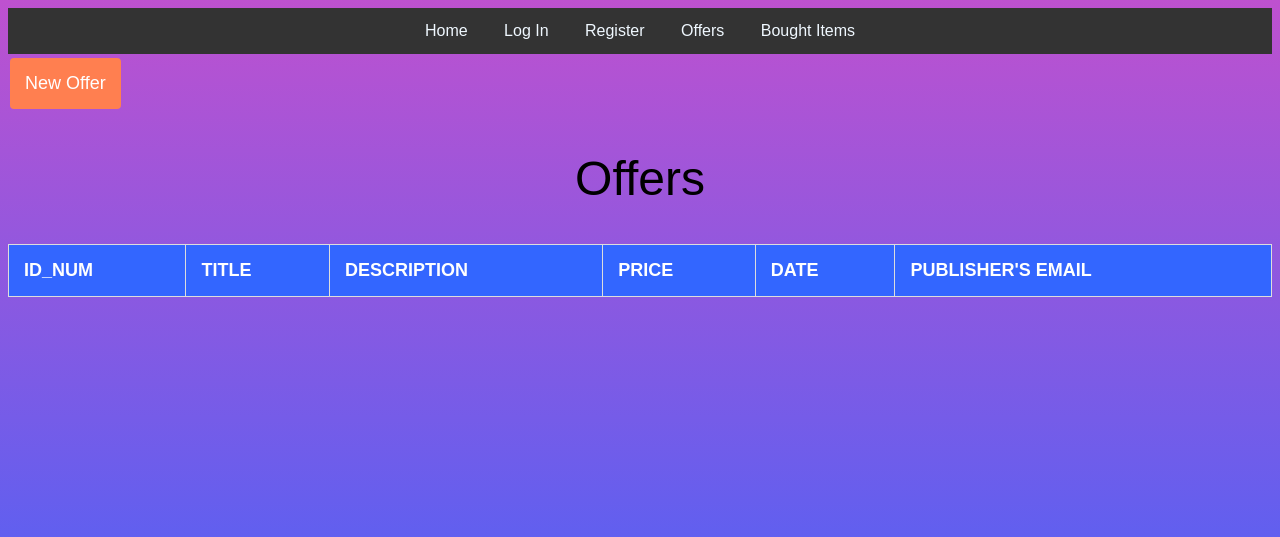
After one commit to vankoowe/Flask-project, a Flask app: page /offers in a window 1280 px wide. The commit adds this page. Shown: the top 537 px of the page. Run offline with Flask 2, Linux system fonts and the light colour scheme; lists and menus that the app fills with data are empty.

Commit message:
Added offers and new_offer

```diff
--- a/Online Store/app.py
+++ b/Online Store/app.py
@@ -20,6 +20,21 @@ def login():
         return redirect(url_for('register'))
 
     return render_template('login.html')
+
+@app.route('/offers', methods=['GET', 'POST'])
+def offers():
+    if request.method == 'POST':
+        return redirect(url_for('index'))
+
+    return render_template('offers.html')
+
+@app.route('/offers/new_offer', methods=['GET', 'POST'])
+def new_offer():
+    if request.method == 'POST':
+        return redirect(url_for('offers'))
+
+    return render_template('new_offer.html')
+
 #disable cache si cykni predi da polzwash
 if __name__ == "__main__":
     app.run(debug=True)
--- a/Online Store/database.py
+++ b/Online Store/database.py
@@ -15,7 +15,7 @@ conn.cursor().execute('''CREATE TABLE IF NOT EXISTS users
     )
 ''')
 
-conn.cursor().execute('''CREATE TABLE IF NOT EXISTS advertisements
+conn.cursor().execute('''CREATE TABLE IF NOT EXISTS offers
     (
         id INTEGER PRIMARY KEY AUTOINCREMENT,
         title TEXT NOT NULL,
--- a/Online Store/static/styles/style.css
+++ b/Online Store/static/styles/style.css
@@ -24,7 +24,7 @@ body {
   border-radius: 5px;
 }
 
-input[type=text], input[type=password] {
+input[type=text], input[type=password], input[type=number], input[type=date], input[type=email] {
   width: 100%;
   padding: 15px;
   margin: 5px 0 18px 0;
@@ -67,6 +67,7 @@ hr {
   text-align:center;
   background-color: #333;
 }
+
 .nav li{
   display:inline;
 }
@@ -88,3 +89,27 @@ p{
   text-align: center;
   margin: 5%;
 }
+
+table, td, th {
+  border: 1px solid #ddd;
+  text-align: left;
+}
+
+table {
+  border-collapse: collapse;
+  width: 100%;
+}
+
+th, td {
+  padding: 15px;
+  text-align: left;
+}
+
+tr{
+  background-color: #f2f2f2
+}
+
+th {
+  background-color: #3366ff;
+  color: white;
+}
--- a/Online Store/templates/index.html
+++ b/Online Store/templates/index.html
@@ -5,8 +5,8 @@
     <li><a href="{{ url_for('index') }}">Home</a></li>
     <li><a href="{{ url_for('login') }}">Log In</a></li>
     <li><a href="{{ url_for('register') }}">Register</a></li>
-    <li><a href="offers.html">Offers</a></li>
-    <li><a href="offers.html">Bought Items</a></li>
+    <li><a href="{{ url_for('offers') }}">Offers</a></li>
+    <li><a href="{{ url_for('offers') }}">Bought Items</a></li>
 </ul>
 
 <p>
--- a/Online Store/templates/login.html
+++ b/Online Store/templates/login.html
@@ -7,11 +7,11 @@
 {% block body %}
 
 <ul class="nav">
-	<li><a href="{{ url_for('main_page') }}">Home</a></li>
-	<li><a href="{{ url_for('login') }}">Log In</a></li>{{ url_for('login') }}
+	<li><a href="{{ url_for('index') }}">Home</a></li>
+	<li><a href="{{ url_for('login') }}">Log In</a></li>
 	<li><a href="{{ url_for('register') }}">Register</a></li>
 	<li><a href="{{ url_for('offers') }}">Offers</a></li>
-	<li><a href="{{ url_for('bought_items') }}">Bought Items</a></li>
+	<li><a href="{{ url_for('offers') }}">Bought Items</a></li>
 </ul>
 
 <div class="container">
--- /dev/null
+++ b/Online Store/templates/offers.html
@@ -0,0 +1,53 @@
+{% extends 'base.html' %}
+
+{% block head %}
+<title>Offers</title>
+{% endblock %}
+
+{% block body %}
+<ul class="nav">
+  <li><a href="{{ url_for('index') }}">Home</a></li>
+  <li><a href="{{ url_for('login') }}">Log In</a></li>
+  <li><a href="{{ url_for('register') }}">Register</a></li>
+  <li><a href="{{ url_for('offers') }}">Offers</a></li>
+  <li><a href="{{ url_for('offers') }}">Bought Items</a></li>
+</ul>
+
+<a href="/offers/new_offer" method='POST'>
+  <button type="submit"
+    style="background-color: coral; /* Green */
+    border: none;
+    color: white;
+    padding: 15px;
+    text-align: center;
+    text-decoration: none;
+    display: inline-block;
+    font-size: 16px;
+    margin: 4px 2px;
+    cursor: pointer;border-radius: 4px;right: 70%">
+    <font size = "4">New Offer</button></a>
+<p style="color: black;margin: 3%;">
+  <font size="7">Offers</font></p>
+
+  <table>
+  <tr>
+    <th>ID_NUM</th>
+    <th>TITLE</th>
+    <th>DESCRIPTION</th>
+    <th>PRICE</th>
+    <th>DATE</th>
+    <th>PUBLISHER'S EMAIL</th>
+  </tr>
+  {% for offer in offers %}
+  <a href="/offers/{{ offers.id }}"></a><tr>
+    <td>{{ offers.user_id }}</td>
+    <td>{{ offers.title }}</td>
+    <td>{{ offers.description }}</td>
+    <td>{{ offers.price }}</td>
+    <td>{{ offers.data }}</td>
+    <td>{{ offers.email }}</td>
+  </tr></a>
+  {% endfor %}
+
+</table>
+{% endblock %}
```
Also changed, not shown: Online Store/templates/new_offer.html (added, +42 -0 lines), Online Store/templates/register.html (+5 -5 lines), Online Store/user.py (line endings or trailing spaces).
